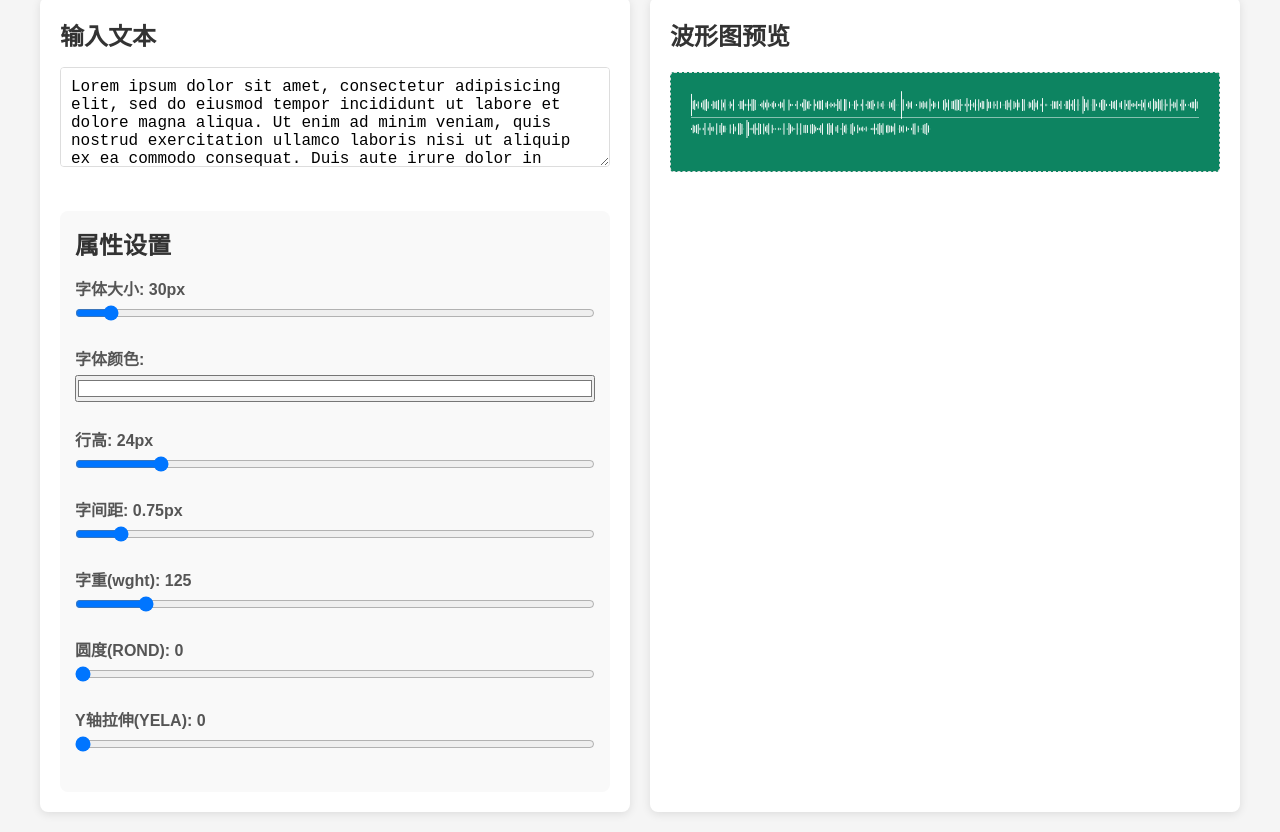
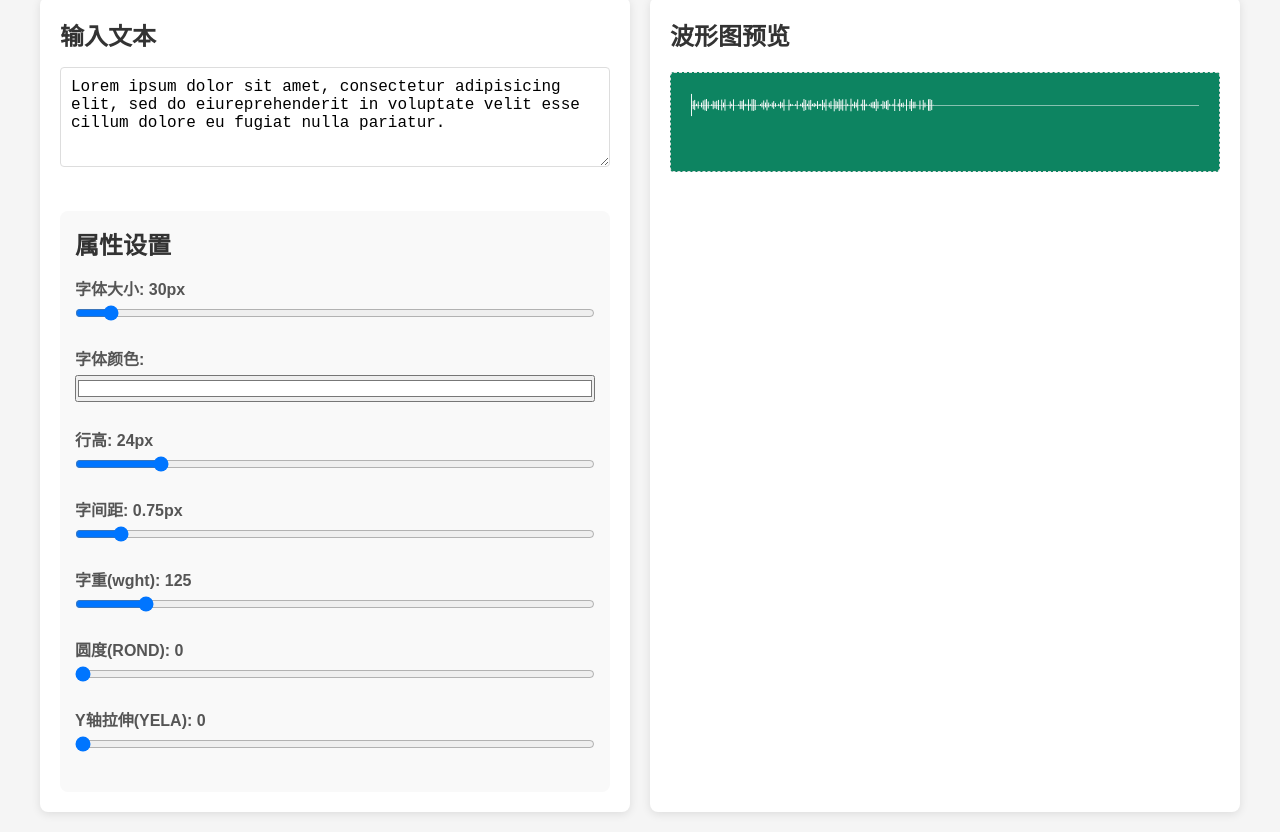
Before and after one commit to daodaolee/wavefont-editor, a plain HTML site: page index.html in a window 1280 px wide. Shown: the part 99-931 px from the top of the page. Drawn offline with Linux system fonts and the light colour scheme.

Commit message:
Update index.html

```diff
--- a/index.html
+++ b/index.html
@@ -122,7 +122,7 @@
     <div class="container">
         <div class="input-section">
             <h2>输入文本</h2>
-            <textarea id="inputText" placeholder="请输入要转换为波形的文本...">Lorem ipsum dolor sit amet, consectetur adipisicing elit, sed do eiusmod tempor incididunt ut labore et dolore magna aliqua. Ut enim ad minim veniam, quis nostrud exercitation ullamco laboris nisi ut aliquip ex ea commodo consequat. Duis aute irure dolor in reprehenderit in voluptate velit esse cillum dolore eu fugiat nulla pariatur. Excepteur sint occaecat cupidatat non proident, sunt in culpa qui officia deserunt mollit anim id est laborum.</textarea>
+            <textarea id="inputText" placeholder="请输入要转换为波形的文本...">Lorem ipsum dolor sit amet, consectetur adipisicing elit, sed do eiureprehenderit in voluptate velit esse cillum dolore eu fugiat nulla pariatur.</textarea>
 
             <div class="control-panel">
                 <h2>属性设置</h2>
```
